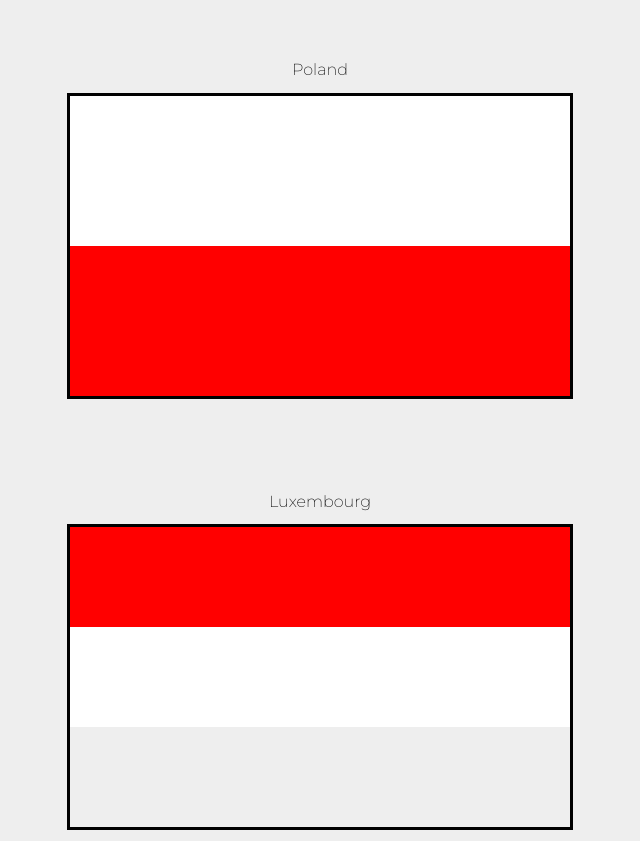
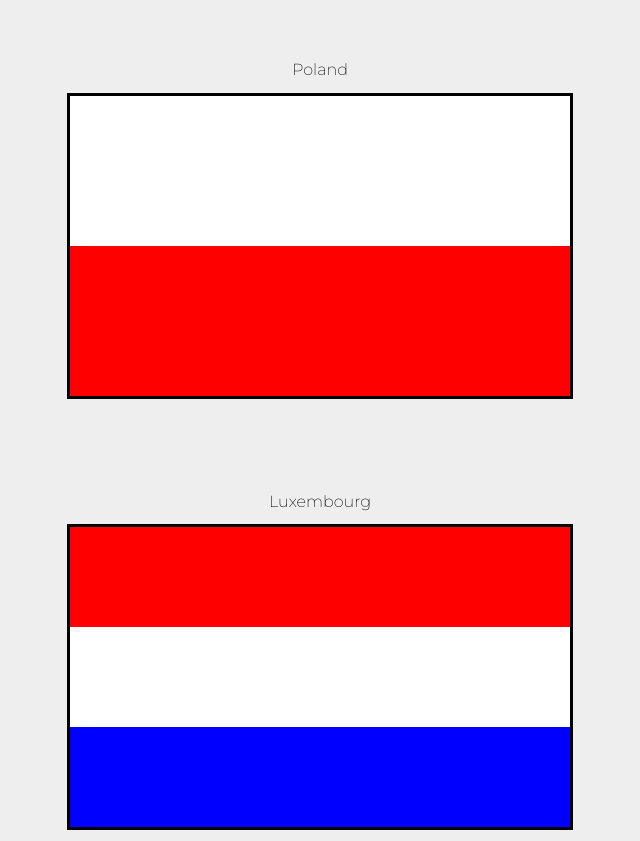
Before and after one commit to noah-CAL/WDB-hw2, a plain HTML site: page index.html in a window 1280 px wide. Shown: the part 111-952 px from the top of the page, without its empty margins (320-960 px from the left). Drawn offline with Linux system fonts and the light colour scheme.

Commit message:
luxembourg flag

```diff
--- a/index.html
+++ b/index.html
@@ -29,6 +29,7 @@
       <div class="red threevert"></div>
       <div class="white threevert"></div>
       <!-- Finish rest of flag here here -->
+      <div class="blue threevert"></div>
     </div>
 
     <h2>Thailand</h2>
```
